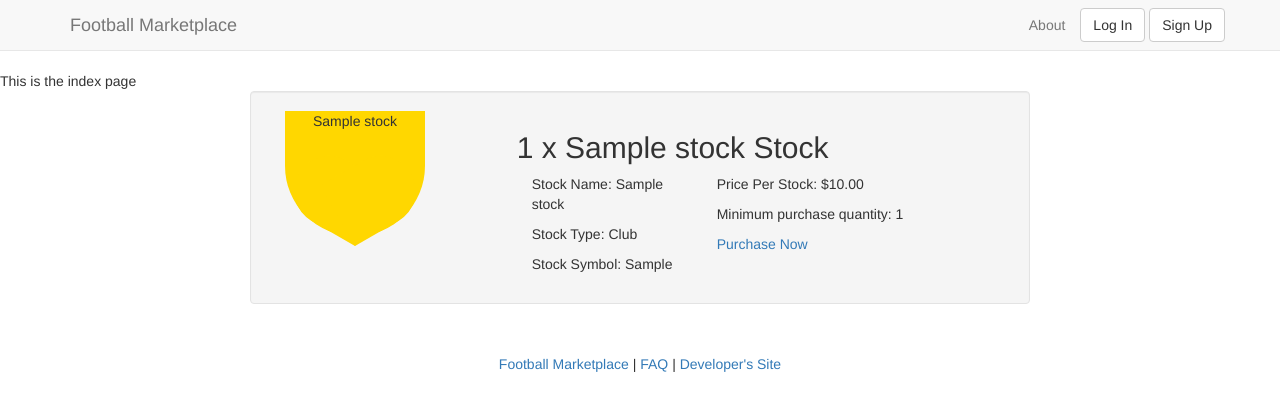
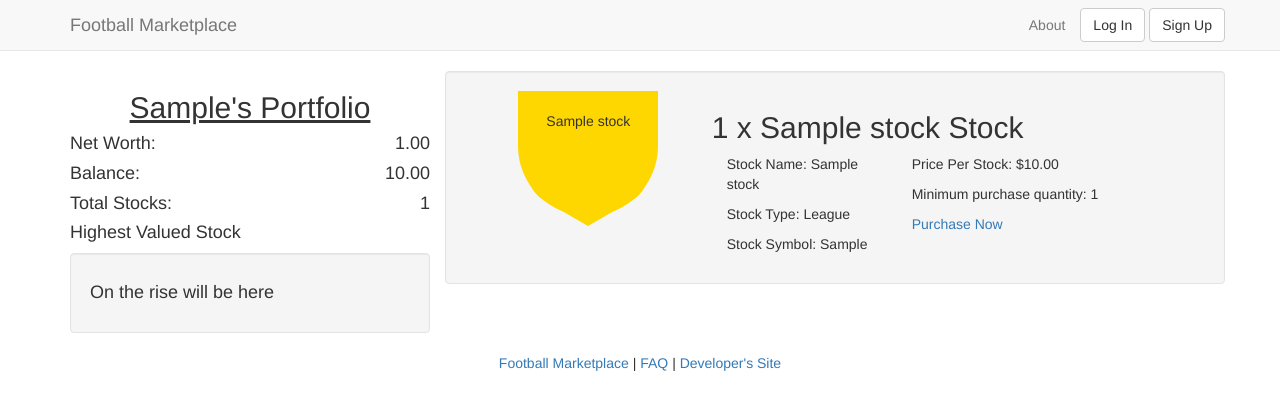
Before and after one commit to labusby1/footballmarketplace, a Rails app: page /users/1/portfolio/onthemarkets in a window 1280 px wide. Shown: the top 411 px of the page. Run offline with Rails 7, Linux system fonts and the light colour scheme; data comes from the database, SQL or seed files in the repository; tables that the repository leaves empty hold one stand-in row (values such as "Sample post"); style sheets or scripts are compiled from the project's sources; parts of the project's set-up code (start-up, migrations or seed data) failed here and were passed over; some libraries are stand-ins or nearby versions.

Commit message:
Made a file called shared under views to contain elements which are rendered on mutilple pages, added portfolioCondition to that

```diff
--- a/app/controllers/onthemarkets_controller.rb
+++ b/app/controllers/onthemarkets_controller.rb
@@ -24,6 +24,7 @@ class OnthemarketsController < ApplicationController
 
   def index
     @onthemarkets = Onthemarket.all
+    @user = User.find(params[:user_id])
   end
 
   private
--- a/app/views/onthemarkets/index.html.erb
+++ b/app/views/onthemarkets/index.html.erb
@@ -1,26 +1,44 @@
-This is the index page
+<!-- Here is the index page for Onthemarket objects
+When a user wishes to put stocks on the market for people to buy from them, they
+create the object and are brought here -->
 <div class = "container">
   <div class = "row">
-    <div class = "col-md-8 col-md-offset-2">
+    <div class = "col-md-4">
+      <%= render '/shared/portfolioCondition' %>
+    </div>
+    <div class = "col-md-8">
       <ul class = "list-unstyled">
+        <!-- For each of the onthemarket objects currently available, a list item
+        is created. -->
         <% @onthemarkets.each do |otm| %>
           <li>
             <div class = "well row">
-              <div class = "col-sm-4">
+              <div class = "col-sm-4 text-center">
+                <!-- Shield logo with stock information inside -->
                 <div id="shield">
                   <div id = "shield-text">
                     <% som = otm.stocks_on_market %>
-                    <% stock1 = Stock.find_by(symbol: som) %>
-                    <%= stock1.stock_name %>
+                    <br/>
+                    <% stock = Stock.find_by(symbol: som) %>
+                    <%= stock.stock_name %>
+                    <% if stock.being_id == 2 %>
+                      <!-- Iterating through each league a club can be part of -->
+                      <% for i in 0..Club.find_by(name: stock.stock_name).leagues.length - 1 %>
+                        <%= Club.find_by(name: stock.stock_name).leagues[i].name %>
+                      <% end %>
+                    <% else %>
+                      <!-- Here will be how i access the leagues if the stock isn't a club-->
+                    <% end %>
                   </div>
                 </div>
               </div>
               <div>
-                <h2><%= otm.ideal_number_sold %> x <%= stock1.stock_name %> Stock</h2>
+                <!-- main information describing the onthemarket object which could be bought -->
+                <h2><%= otm.ideal_number_sold %> x <%= stock.stock_name %> Stock</h2>
                 <div class = "col-sm-3">
-                  <p>Stock Name: <%= stock1.stock_name %></p>
-                  <p>Stock Type: <%= Being.find(Possession.find(stock1.possession_id).being_id).family %></p>
-                  <p>Stock Symbol: <%= stock1.symbol %></p>
+                  <p>Stock Name: <%= stock.stock_name %></p>
+                  <p>Stock Type: <%= Being.find(stock.being_id).family %></p>
+                  <p>Stock Symbol: <%= stock.symbol %></p>
                 </div>
                 <div class = "col-sm-5">
                   <p>Price Per Stock: $<%= sprintf('%.2f', otm.price_per) %></p>
--- /dev/null
+++ b/app/views/shared/_portfolioCondition.html.erb
@@ -0,0 +1,8 @@
+<h2 class = "text-center portfolio-page-name-callout"><%= @user.portfolio.first_name %>'s Portfolio</h1>
+<h4>Net Worth:<span class= "portfolio-page-details"><%= sprintf( "%0.02f",@user.portfolio.net_worth) %></span></h4>
+<h4>Balance:<span class = "portfolio-page-details"><%= sprintf( "%0.02f",@user.portfolio.balance) %></span></h4>
+<h4>Total Stocks:<span class = "portfolio-page-details"><%= @user.portfolio.stocks.length %></span></h4>
+<h4>Highest Valued Stock</h4>
+<div class = "well on-the-rise">
+  <h4>On the rise will be here</h4>
+</div>
```
Also changed, not shown: app/views/users/show.html.erb (+1 -8 lines).
